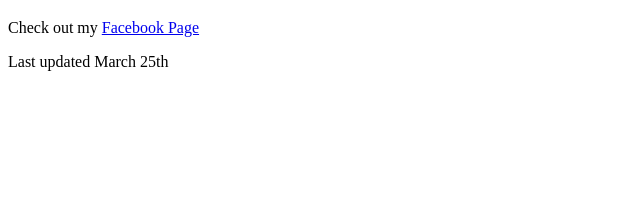
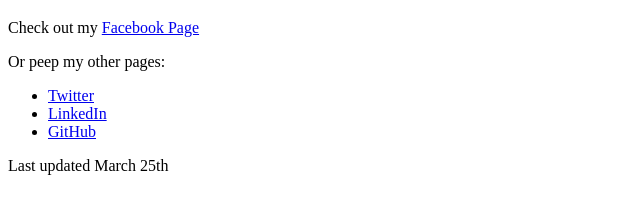
Before and after one commit to yananasakin/YanaCode, a plain HTML site: page index.html in a window 1280 px wide. Shown: the part 369-582 px from the top of the page, without its empty margins (0-640 px from the left). Drawn offline with Linux system fonts and the light colour scheme.

Commit message:
Adding Social Links

```diff
--- a/index.html
+++ b/index.html
@@ -1,4 +1,4 @@
-<img SRC="http://i.imgur.com/6fQYGrj.png?width=300&height=200"
+<img SRC="http://i.imgur.com/6fQYGrj.png?width=200&height=150"
   >
 
 <h1>Yana Nasakin</h1>
@@ -8,6 +8,11 @@
     target="_blank">
     Facebook Page</a>
     </p>
-
+<p>Or peep my other pages:</p>
+<ul>
+  <li> <a href="https://twitter.com/yananasakin">Twitter</a> </li>
+  <li> <a href="https://www.linkedin.com/in/yananasakin">LinkedIn</a></li>
+  <li> <a href="https://www.github.com/yananasakin">GitHub</a></li>
+</ul>
   <p>  Last updated March 25th
   </p>
```
